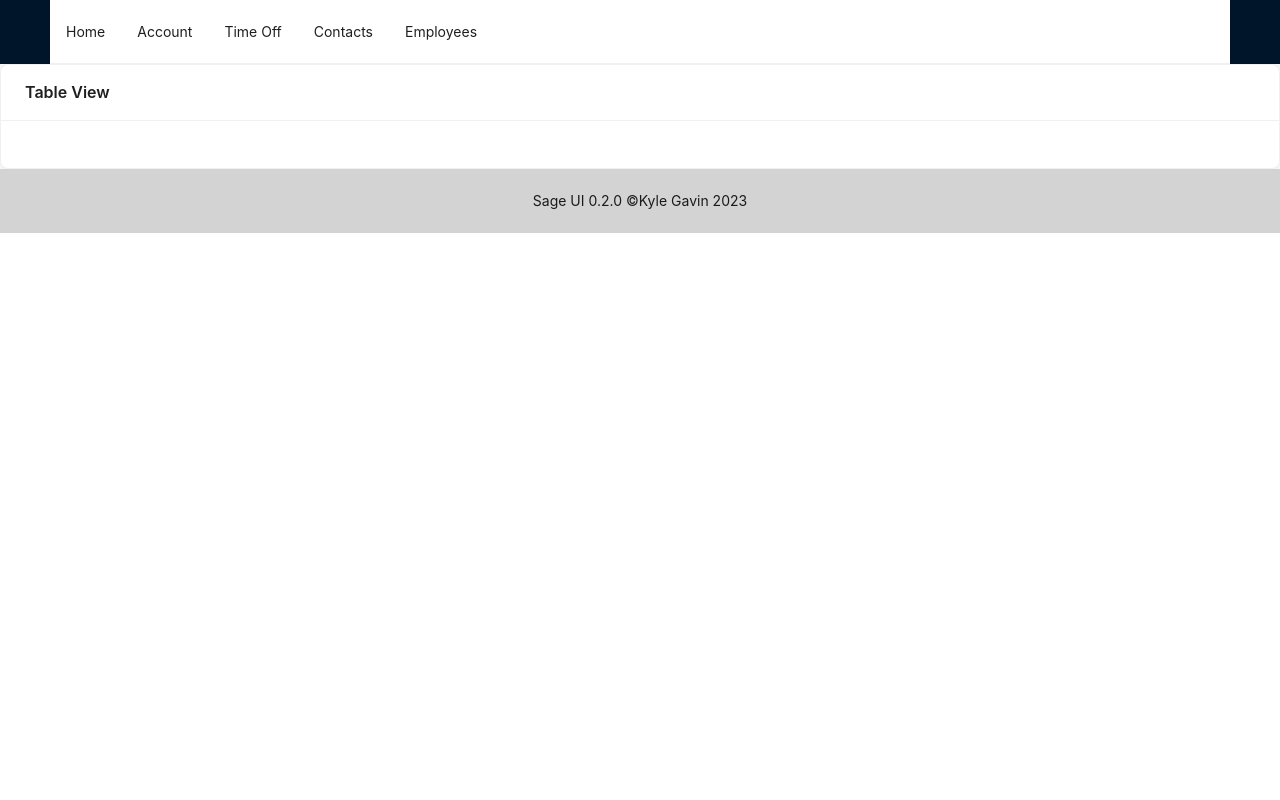
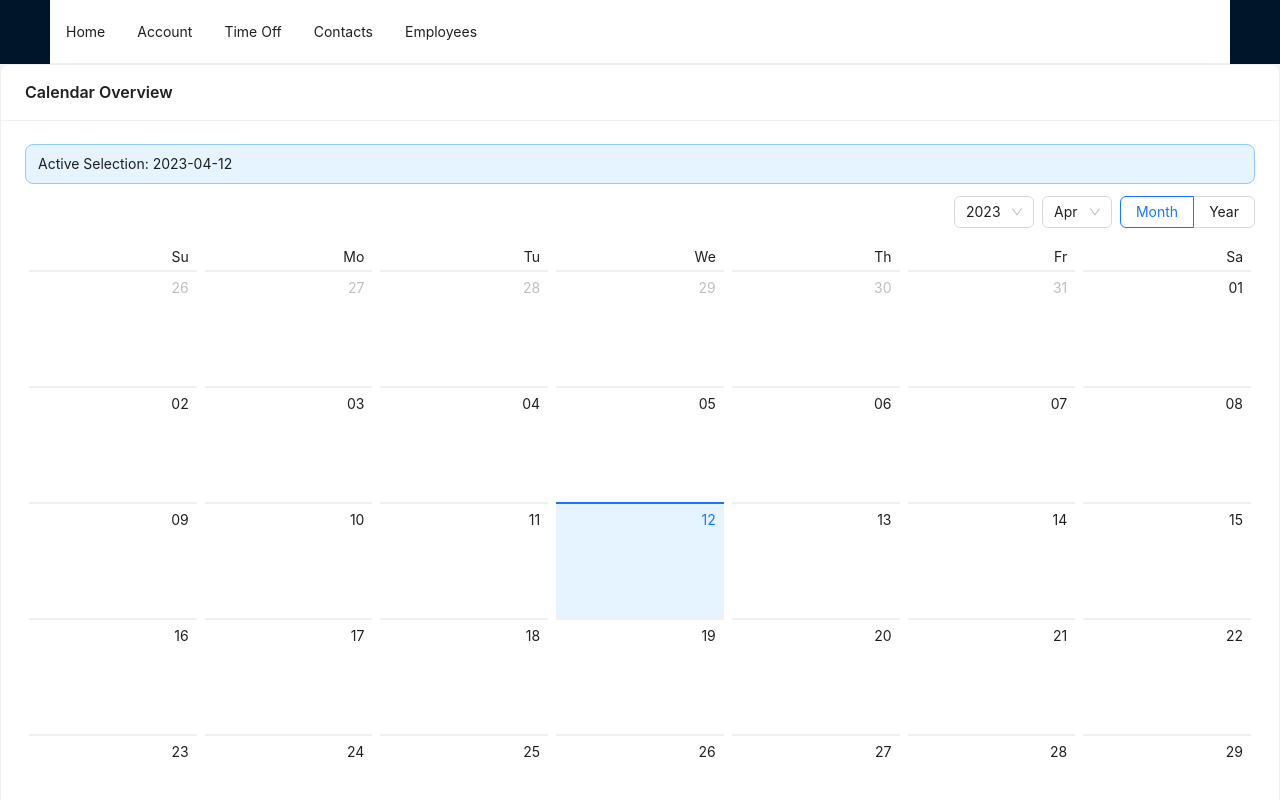
Before and after one commit to kylegav/sage, a React (Create React App) app: page / in a window 1280 px wide. Shown: the top 800 px of the page. Built offline with nearby package versions, Linux system fonts and the light colour scheme.

Commit message:
fixed approutes

```diff
--- a/src/Components/AppRoutes/index.js
+++ b/src/Components/AppRoutes/index.js
@@ -4,12 +4,13 @@
 import TimeOff from "../../Modules/TimeOff";
 import Contacts from "../../Modules/Contacts";
 import Employee from "../../Modules/Employee";
+import Calendar from "../../Modules/CalendarView";
 
 const AppRoutes = () => {
     return (
         // TODO: Implement Routing to different pages.
         <Routes>
-            <Route path ="" element={<TableView/>}/>
+            <Route path ="" element={<Calendar/>}/>
             <Route path ="account"  element={<Account/>}/>
             <Route path ="timeoff" element={<TimeOff/>}/>
             <Route path ='contacts' element={<Contacts/>}/>
```
